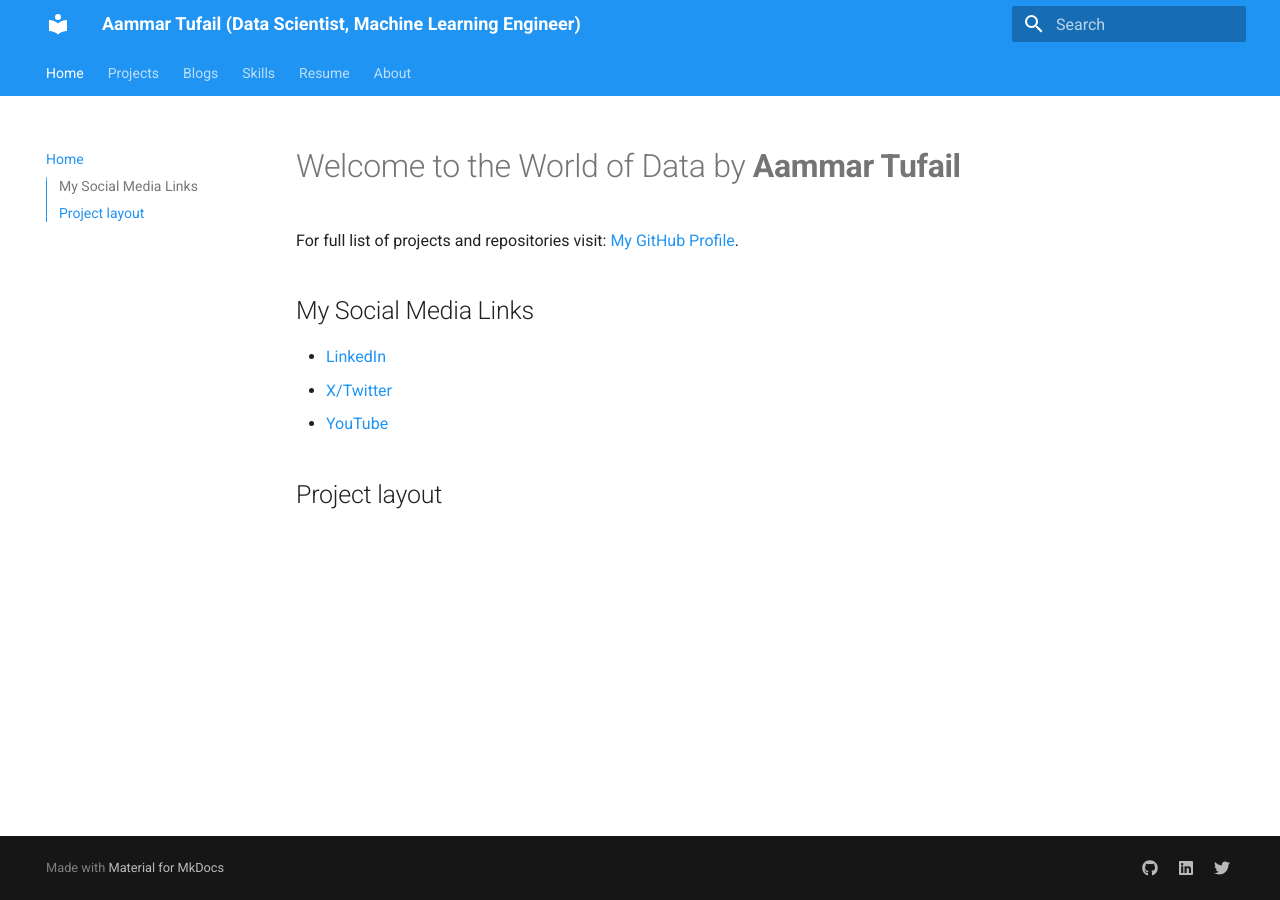
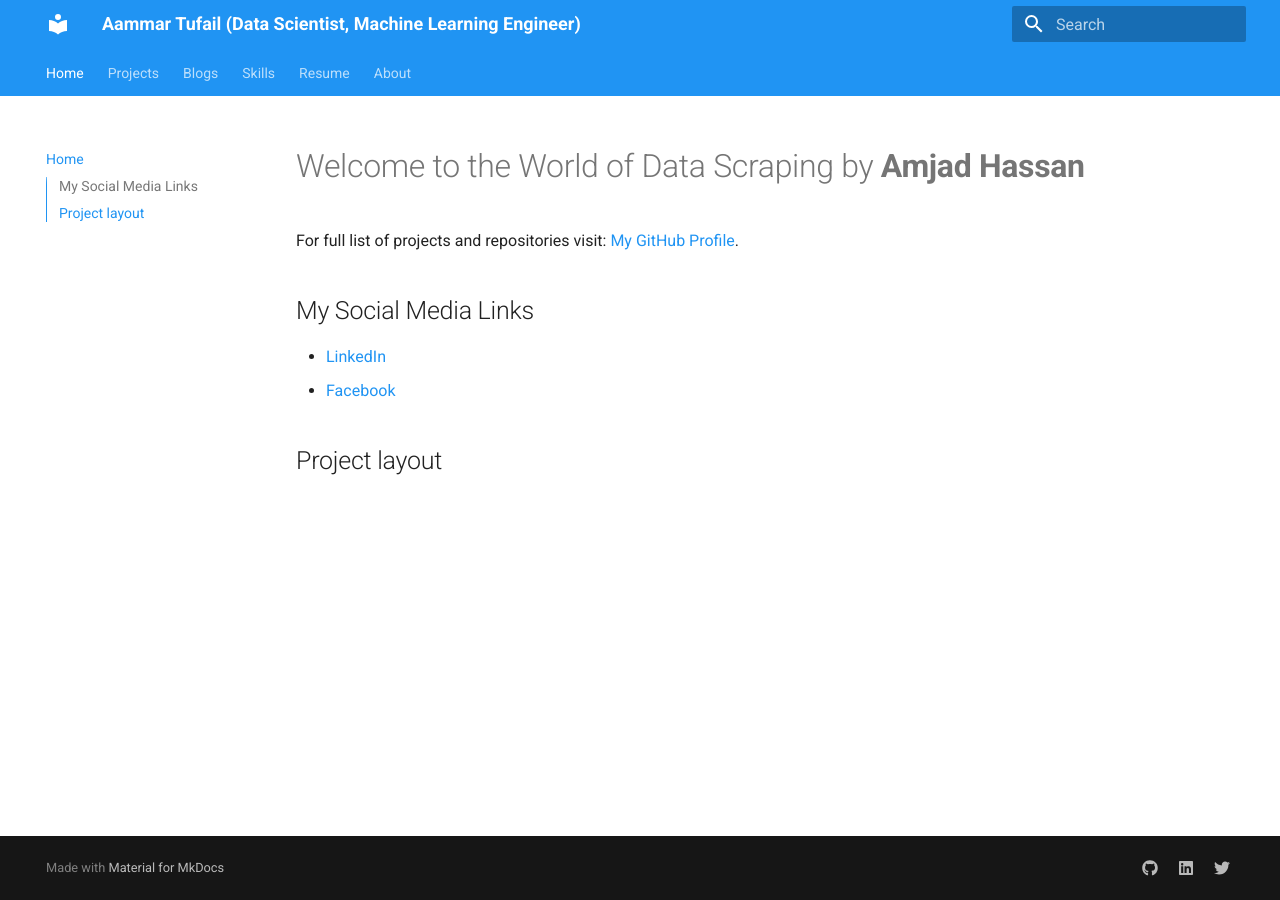
Before and after one commit to ah0890/mywsportfolio, an MkDocs documentation site: the page built from docs/index.md, in a window 1280 px wide. Built offline with MkDocs 1.6.1 and Material for MkDocs 9.7.7, drawn with Linux system fonts in a browser that asks for light colours.

Commit message:
Social links are added.

```diff
--- a/docs/index.md
+++ b/docs/index.md
@@ -1,10 +1,9 @@
-# Welcome to the World of Data by **Aammar Tufail**
+# Welcome to the World of Data Scraping by **Amjad Hassan**
 
-For full list of projects and repositories visit: [My GitHub Profile](https://github.com/aammartufail).
+For full list of projects and repositories visit: [My GitHub Profile](https://github.com/ahaulakh0890).
 
 ## My Social Media Links
-- [LinkedIn](https://www.linkedin.com/in/aammar-tufail)
-- [X/Twitter](https://twitter.com/aammar_tufail)
-- [YouTube](https://www.youtube.com/@codanics)
+- [LinkedIn](https://www.linkedin.com/in/ahaulakh/)
+- [Facebook](https://www.facebook.com/motisol786)
 
 ## Project layout
```
